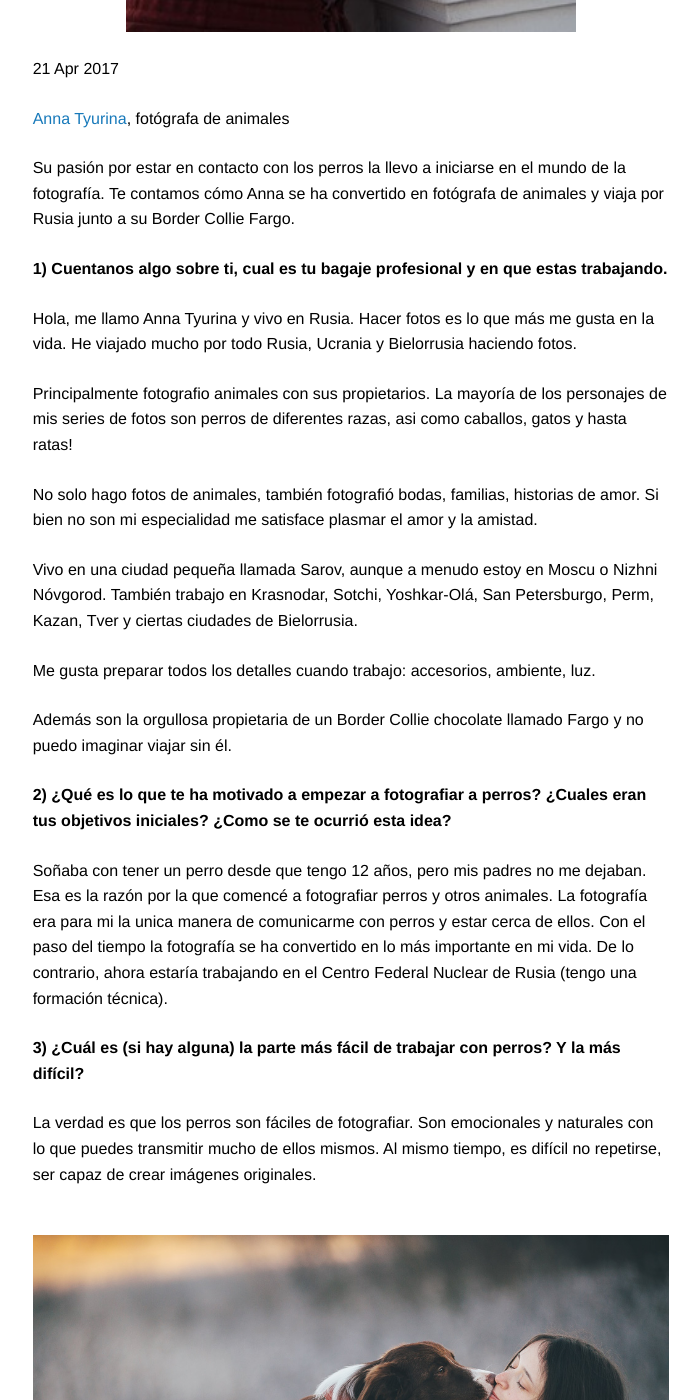
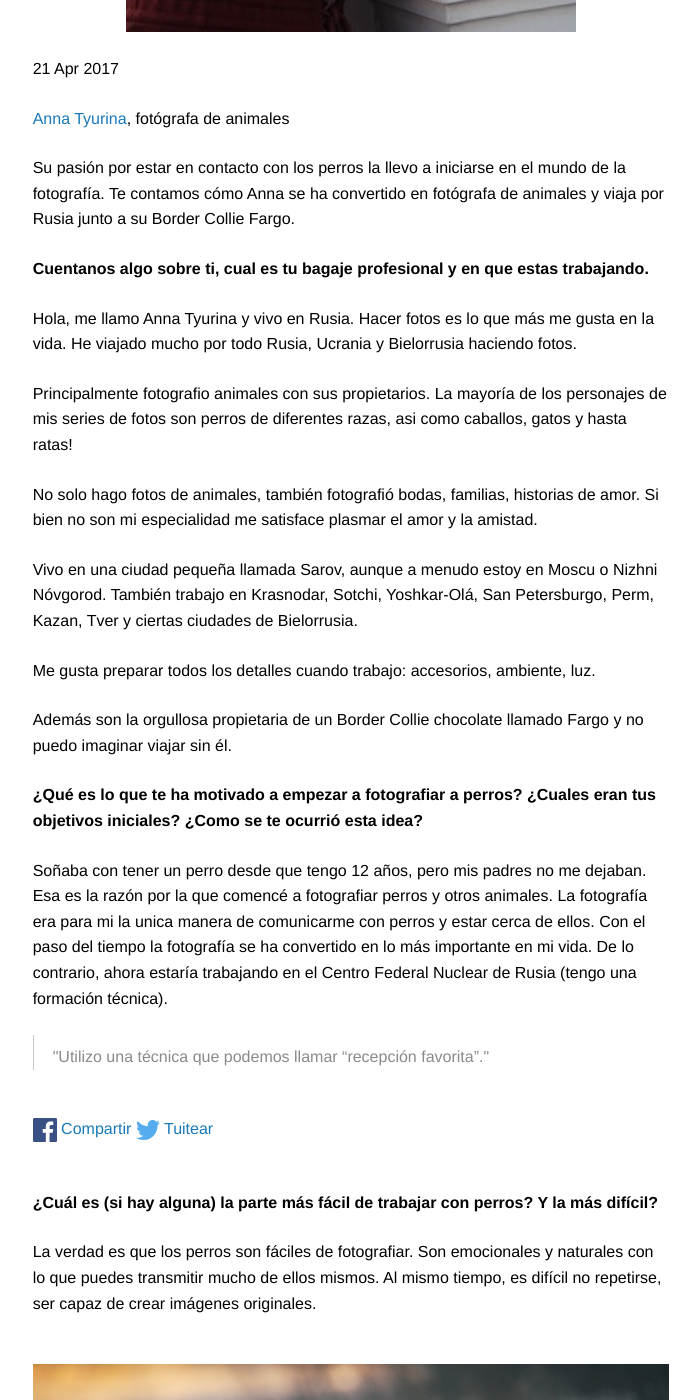
Before and after one commit to Borders-collies/borders-collies.github.io, a Jekyll site: the page built from _posts/2017-04-21-entrevista-a-fotografa-de-animales-anna-tyurina.md, in a window 1280 px wide and 1400 px high, scrolled down 757 px. Shown: the whole window, without its empty margins (289-989 px from the left). Built offline with Jekyll 4.4.1, drawn with Linux system fonts in a browser that asks for light colours; some of the changed text lies outside the part shown.

```diff
--- a/_posts/2017-04-21-entrevista-a-fotografa-de-animales-anna-tyurina.md
+++ b/_posts/2017-04-21-entrevista-a-fotografa-de-animales-anna-tyurina.md
@@ -14,7 +14,7 @@ description: "Su pasión por estar en contacto con los perros la llevo a iniciar
 Su pasión por estar en contacto con los perros la llevo a iniciarse en el mundo de la fotografía.
 Te contamos cómo Anna se ha convertido en fotógrafa de animales y viaja por Rusia junto a su Border Collie Fargo.
 
-**1) Cuentanos algo sobre ti, cual es tu bagaje profesional y en que estas trabajando.**
+**Cuentanos algo sobre ti, cual es tu bagaje profesional y en que estas trabajando.**
 
 Hola, me llamo Anna Tyurina y vivo en Rusia. Hacer fotos es lo que más me gusta en la vida. He viajado mucho por todo Rusia, Ucrania y Bielorrusia haciendo fotos.
 
@@ -28,11 +28,17 @@ Me gusta preparar todos los detalles cuando trabajo: accesorios, ambiente, luz.
 
 Además son la orgullosa propietaria de un Border Collie chocolate llamado Fargo y no puedo imaginar viajar sin él.
 
-**2) ¿Qué es lo que te ha motivado a empezar a fotografiar a perros? ¿Cuales eran tus objetivos iniciales? ¿Como se te ocurrió esta idea?**
+**¿Qué es lo que te ha motivado a empezar a fotografiar a perros? ¿Cuales eran tus objetivos iniciales? ¿Como se te ocurrió esta idea?**
 
 Soñaba con tener un perro desde que tengo 12 años, pero mis padres no me dejaban. Esa es la razón por la que comencé a fotografiar perros y otros animales. La fotografía era para mi la unica manera de comunicarme con perros y estar cerca de ellos. Con el paso del tiempo la fotografía se ha convertido en lo más importante en mi vida. De lo contrario, ahora estaría trabajando en el Centro Federal Nuclear de Rusia (tengo una formación técnica).
 
-**3) ¿Cuál es (si hay alguna) la parte más fácil de trabajar con perros? Y la más difícil?**
+<blockquote>
+"Utilizo una técnica que podemos llamar “recepción favorita”."
+</blockquote>
+<a href="http://www.facebook.com/sharer/sharer.php?u={{ site.url }}{{ page.url }}&title={{ page.title }}" class="" rel="nofollow"><img src= "{{site.url}}/assets/img/facebook.svg" width="24" height="25"> Compartir</a>
+<a href="https://twitter.com/share?url={{ site.url }}{{ page.url }}&amp;text={{ page.title }}" class="" rel="nofollow" target="_blank"><img src= "{{site.url}}/assets/img/twitter.svg" width="24" height="25"> Tuitear</a>
+
+**¿Cuál es (si hay alguna) la parte más fácil de trabajar con perros? Y la más difícil?**
 
 La verdad es que los perros son fáciles de fotografiar. Son emocionales y naturales con lo que puedes transmitir mucho de ellos mismos. Al mismo tiempo, es difícil no repetirse, ser capaz de crear imágenes originales.
 
@@ -41,18 +47,24 @@ La verdad es que los perros son fáciles de fotografiar. Son emocionales y natur
 </div>
 Anna y Fargo, fuente: [Anna Tyurina](https://www.instagram.com/tyurina_ru/)
 
-**4) ¿Utilizas algunos trucos para fotografías a los perros o intentas hacer tus fotos tan naturales como sea posible?**
+**¿Utilizas algunos trucos para fotografías a los perros o intentas hacer tus fotos tan naturales como sea posible?**
 
 Un poco de todo. Utilizo una técnica que podemos llamar “recepción favorita”. Se trata de hacer que el perro permanezca sentado a una cierta distancia del dueño resistiendo sus ganas de ir hacia él. El dueño se aleja, se coloca de pie detrás de mi espalda y  a continuación llama a su perro con energía. Su perro, lógicamente, corre hacia él todo contento y así puedes capturar imágenes llenas de emoción y movimiento.
 
 Otro caso diferente es cuando el perro sabe un montón de trucos. En ese caso puedes dejar volar la imaginación ilimitadamente.
 
-**5) ¿Empezaste a trabajar con tu propio perro?**
+**¿Empezaste a trabajar con tu propio perro?**
 
 No, empecé a hacer fotografías antes de tener mi propio Border Collie. Primero use la fotografía como una vía para acercarme a los perros. Como os he comentado anteriormente ahora por fin tengo un Border Collie color chocolate, Fargo, que cumplió un año el 7 de abril.
 Empecé a tomar fotos de él cuando era un cachorro, a Fargo le encanta la cámara.
 
-**6) ¿Cuáles son las habilidades que se necesitan para convertirse en un buen fotógrafo de animales?**
+<blockquote>
+"Primero use la fotografía como una vía para acercarme a los perros"
+</blockquote>
+<a href="http://www.facebook.com/sharer/sharer.php?u={{ site.url }}{{ page.url }}&title={{ page.title }}" class="" rel="nofollow"><img src= "{{site.url}}/assets/img/facebook.svg" width="24" height="25"> Compartir</a>
+<a href="https://twitter.com/share?url={{ site.url }}{{ page.url }}&amp;text={{ page.title }}" class="" rel="nofollow" target="_blank"><img src= "{{site.url}}/assets/img/twitter.svg" width="24" height="25"> Tuitear</a>
+
+**¿Cuáles son las habilidades que se necesitan para convertirse en un buen fotógrafo de animales?**
 
 Básicamente se necesita paciencia, una actitud positiva, una reacción rápida y sentido del humor.
 
@@ -61,17 +73,23 @@ Básicamente se necesita paciencia, una actitud positiva, una reacción rápida
 </div>
  Fargo, fuente: [Anna Tyurina](https://www.instagram.com/tyurina_ru/)
 
-**7) ¿Por qué decidiste tener un Border Collie? ¿Ya conocías esta raza de perros?**
+**¿Por qué decidiste tener un Border Collie? ¿Ya conocías esta raza de perros?**
 
 Conozco la raza de Border Collie desde hace unos 7 años. Durante este tiempo, me he informado sobre la raza, he hablado mucho con dueños de Border Collie y criadores. También he ido a ver competiciones. He estado preparandome mientras esperaba a mi cachorro.
 
 Creo que la raza Border Collie se adapta a mi estilo de vida. Son unos perros cómodos en la vida del día a día. Pueden soportar cualquier trabajo.
 
-**8) ¿Cuáles son tus metas y planes para el futuro?**
+**¿Cuáles son tus metas y planes para el futuro?**
 
 Ahora estoy pasando un período difícil. Fargo se ha herido y he tenido que cambiar mis planes. Espero que todo nos vaya bien.
 
-**9) ¿Dónde podemos saber más de tus proyectos?**
+<blockquote>
+"Me he informado sobre la raza, he hablado mucho con dueños de Border Collie y criadores"
+</blockquote>
+<a href="http://www.facebook.com/sharer/sharer.php?u={{ site.url }}{{ page.url }}&title={{ page.title }}" class="" rel="nofollow"><img src= "{{site.url}}/assets/img/facebook.svg" width="24" height="25"> Compartir</a>
+<a href="https://twitter.com/share?url={{ site.url }}{{ page.url }}&amp;text={{ page.title }}" class="" rel="nofollow" target="_blank"><img src= "{{site.url}}/assets/img/twitter.svg" width="24" height="25"> Tuitear</a>
+
+**¿Dónde podemos saber más de tus proyectos?**
 
 Podeis seguirme en la redes sociales:
 
```
Also changed, not shown: other parts of _posts/2017-04-21-entrevista-a-fotografa-de-animales-anna-tyurina.md (+2 -2 lines), _posts/2017-04-30-entrevista-cathy-blanc-entrenadora-francesa-de-perros-pastores-en-la-asociación-rhone-alpes-border-collie.md (+26 -8 lines), _posts/2017-05-09-entrevista-a-carol-ramirez-su-experiencia-adoptando-un-border-collie.md (+3 -3 lines), _posts/2017-06-19-Como-evitar-que-tu-border-collie-salte-a-la-gente.md (+1 -1 lines), _posts/2017-06-28-entrevista-a-la-consultora-canina-sumara-marletta.md (added, +131 -0 lines), assets/img/articulos/consultora-canina-sumara-marletta-libros.jpg (added), assets/img/articulos/entrevista-a-la-consultora-canina-sumara-marletta-obediencia.jpg (added), assets/img/articulos/entrevista-a-la-consultora-canina-sumara-marletta-trabajando.jpg (added), assets/img/articulos/entrevista-a-la-consultora-canina-sumara-marletta.JPG (added), assets/img/articulos/juegos-de-inteligencia-para-perros-busqueda-tesoro.jpg (added), assets/img/articulos/juegos-de-inteligencia-para-perros.jpg (added), assets/img/productos/apilador-anillos-para-perro-madera.jpg (added), assets/img/productos/mordedor-ecologico.jpg (added), assets/img/productos/mordedor-felpa-para-perro.jpg (added), 1 other file.
